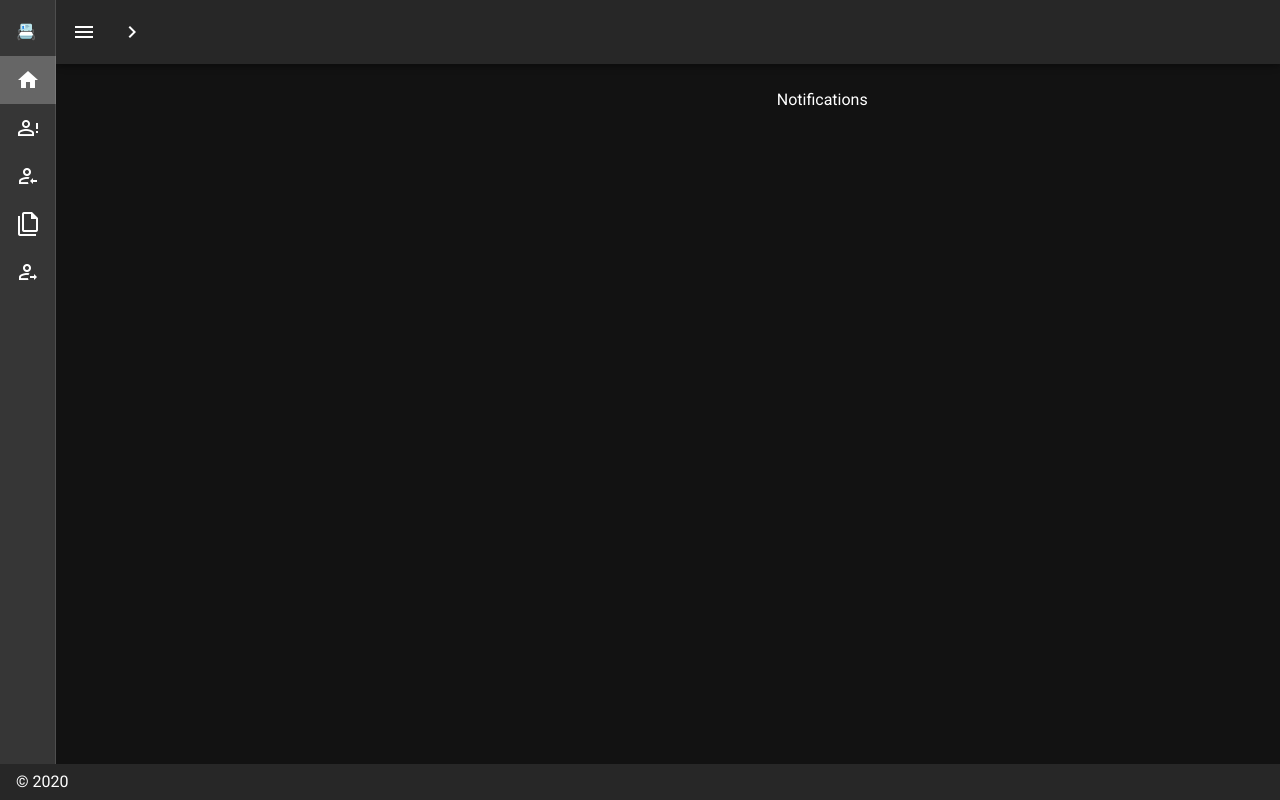
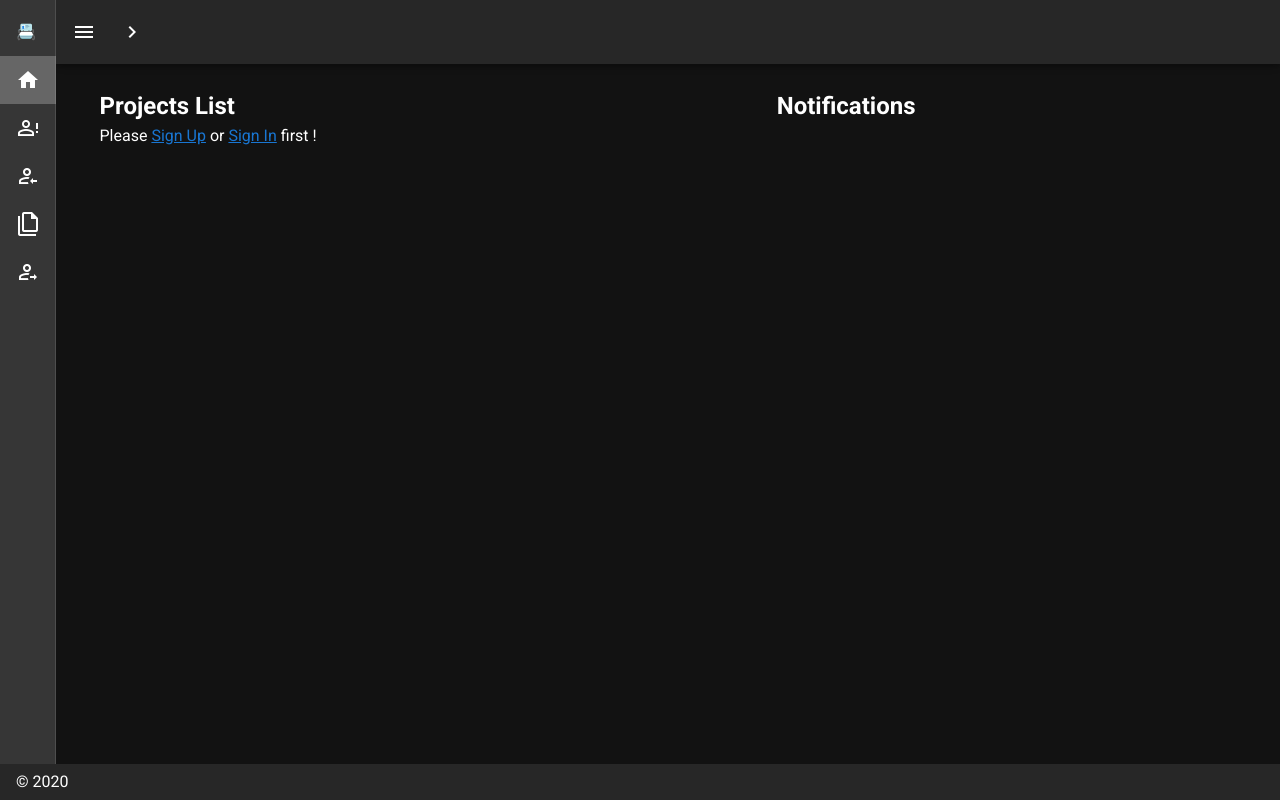
Before and after one commit to NOCTLJRNE/marioplan-nuxt, a Nuxt app: page / in a window 1280 px wide. Built offline with nearby package versions, Linux system fonts and the light colour scheme; what vuefire would draw is missing.

Commit message:
add notifications querying

```diff
--- /dev/null
+++ b/components/dashboard/Notif.vue
@@ -0,0 +1,35 @@
+<template>
+  <v-card
+    color="blue-grey darken-1"
+    class="project-summary my-2"
+    elevation="2"
+    hover
+  >
+    <!-- <v-card-title>{{ project.title }}</v-card-title> -->
+    <v-card-text>{{ notif.user + " " + notif.content }}</v-card-text>
+    <v-card-subtitle>{{ date }}</v-card-subtitle>
+  </v-card>
+</template>
+
+<script>
+import moment from "moment";
+export default {
+  props: {
+    notif: {
+      required: true
+    }
+  },
+  computed: {
+    date() {
+      return moment(this.notif.time.toDate()).calendar();
+    },
+    dateFormat1() {
+      return moment(this.notif.time.toDate()).format(
+        "dddd, MMMM Do YYYY, h:mm:ss a"
+      );
+    }
+  }
+};
+</script>
+
+<style></style>
--- a/components/dashboard/Notifications.vue
+++ b/components/dashboard/Notifications.vue
@@ -1,12 +1,22 @@
 <template>
   <div>
-    <p>Notifications</p>
+    <h2>Notifications</h2>
+    <Notif v-for="notif in notifsList" :key="notif.id" :notif="notif"> </Notif>
   </div>
 </template>
 
 <script>
-export default {};
+import Notif from "@/components/dashboard/Notif.vue";
+export default {
+  components: {
+    Notif
+  },
+  props: {
+    notifsList: {
+      required: true
+    }
+  }
+};
 </script>
 
-<style>
-</style>
+<style></style>
--- a/components/projects/ProjectList.vue
+++ b/components/projects/ProjectList.vue
@@ -1,7 +1,8 @@
 <template>
   <div class="project-list section">
+    <h2>Projects List</h2>
     <ProjectSummary
-      v-for="project of projectsList"
+      v-for="project in projectsList"
       v-bind:project="project"
       :key="project.id"
     />
--- a/pages/dashboard.vue
+++ b/pages/dashboard.vue
@@ -1,11 +1,23 @@
 <template>
   <v-container>
-    <v-row>
+    <v-row v-if="true">
       <v-col sm="12" md="6">
-        <ProjectList v-bind:projectsList="projects" />
+        <!-- <client-only placeholder="Loading..."> -->
+        <div class="text-center" v-if="loading">
+          <v-progress-circular
+            indeterminate
+            color="primary"
+          ></v-progress-circular>
+        </div>
+        <ProjectList v-if="!loading" v-bind:projectsList="projects" />
+        <!-- </client-only> -->
+        <div v-if="this.visible">
+          Please <nuxt-link to="signup">Sign Up</nuxt-link> or
+          <nuxt-link to="signin">Sign In</nuxt-link> first !
+        </div>
       </v-col>
       <v-col sm="12" md="5" offset-md="1">
-        <Notifications />
+        <Notifications v-if="!loading" v-bind:notifsList="notifs" />
       </v-col>
     </v-row>
   </v-container>
@@ -20,17 +32,31 @@ export default {
     Notifications,
     ProjectList
   },
+
+  mounted() {
+    // console.log("userid: ", this.userID);
+    this.visible = this.userID == null ? true : false;
+    this.loading = false;
+    // setTimeout(() => {
+    //   this.visible = true;
+    // }, 5000);
+  },
   firestore() {
     return {
       projects: this.projectsList
         .where("authorId", "==", this.userID)
         .orderBy("createdAt", "desc")
-        .limitToLast(4)
+        .limit(4),
+      notifs: this.notifsList.orderBy("time", "desc").limit(3)
     };
   },
   data() {
     return {
-      projects: []
+      loading: true,
+      visible: false,
+      timer1: null,
+      projects: [],
+      notifs: []
     };
   },
   computed: {
@@ -39,11 +65,13 @@ export default {
     //   projectsList: state => state.projectsList // ... and the state to bind
     // }),
     ...mapState({
-      userID: state => (state.authUser.uid ? state.authUser.uid : null),
-      toRender: state => (state.authUser.uid ? true : false)
+      userID: state => (state.authUser.uid ? state.authUser.uid : null)
     }),
     projectsList() {
       return this.$fireStore.collection("projects");
+    },
+    notifsList() {
+      return this.$fireStore.collection("notifications");
     }
   }
 };
--- a/store/auth.js
+++ b/store/auth.js
@@ -28,6 +28,7 @@ export const actions = {
       );
       //   console.log("result: ", result.user.uid);
       commit("AUTH", { type: "SIGNIN_SUCCESS", error: null });
+      //   this.$router.push({ path: "/" });
     } catch (e) {
       commit("AUTH", { type: "SIGNIN_ERROR", error: e });
       console.error(e);
@@ -48,6 +49,11 @@ export const actions = {
           lastName: credentials.lastName,
           initials: credentials.firstName[0] + credentials.lastName[0]
         });
+      //   await this.$fireStore.collection("notifications").add({
+      //     user: credentials.firstName + credentials.lastName,
+      //     content: "joined the club",
+      //     time: new Date()
+      //   });
       commit("AUTH", { type: "SIGNUP_SUCCESS", error: null });
     } catch (e) {
       commit("AUTH", { type: "SIGNUP_ERROR", error: e });
--- a/store/index.js
+++ b/store/index.js
@@ -22,6 +22,7 @@ export const mutations = {
         uid: authUser.uid,
         email: authUser.email
       };
+      this.$router.push({ path: "/" });
     }
   },
   SET_USER_NAME(state, { fullName, initials }) {
@@ -53,7 +54,7 @@ export const actions = {
             console.log("No such document!");
           } else {
             let data = doc.data();
-            let fullName = data.firstName + data.lastName;
+            let fullName = data.firstName + " " + data.lastName;
             commit("SET_USER_NAME", {
               fullName: fullName,
               initials: data.initials
--- a/store/projects.js
+++ b/store/projects.js
@@ -19,6 +19,11 @@ export const actions = {
       authorId: rootState.authUser.uid,
       createdAt: new Date()
     });
+    // await this.$fireStore.collection("notifications").add({
+    //   user: rootState.authUser.fullName,
+    //   content: "created a project !",
+    //   time: new Date()
+    // });
     commit("CREATE_PROJECT", project);
   }
 };
```
